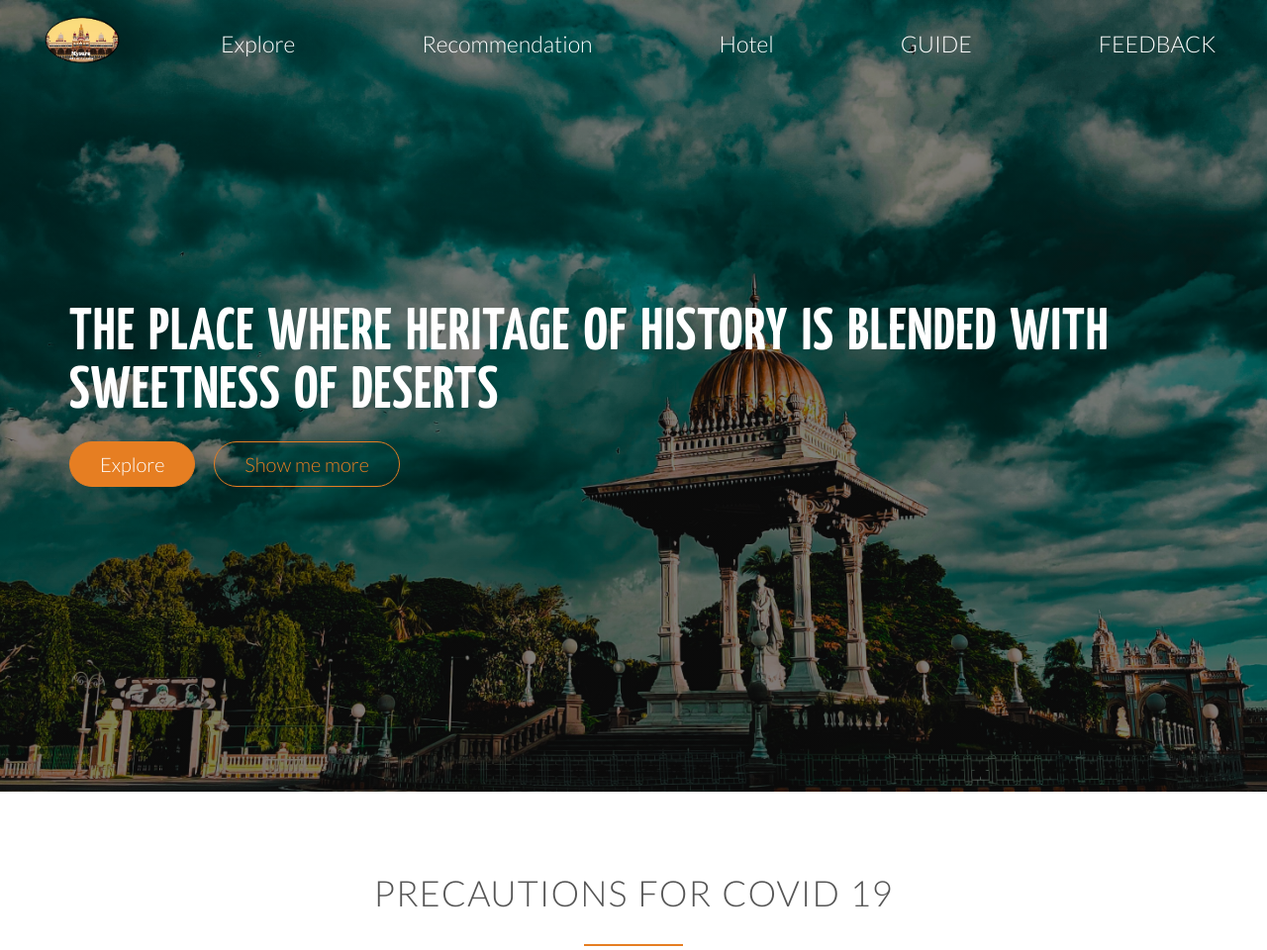
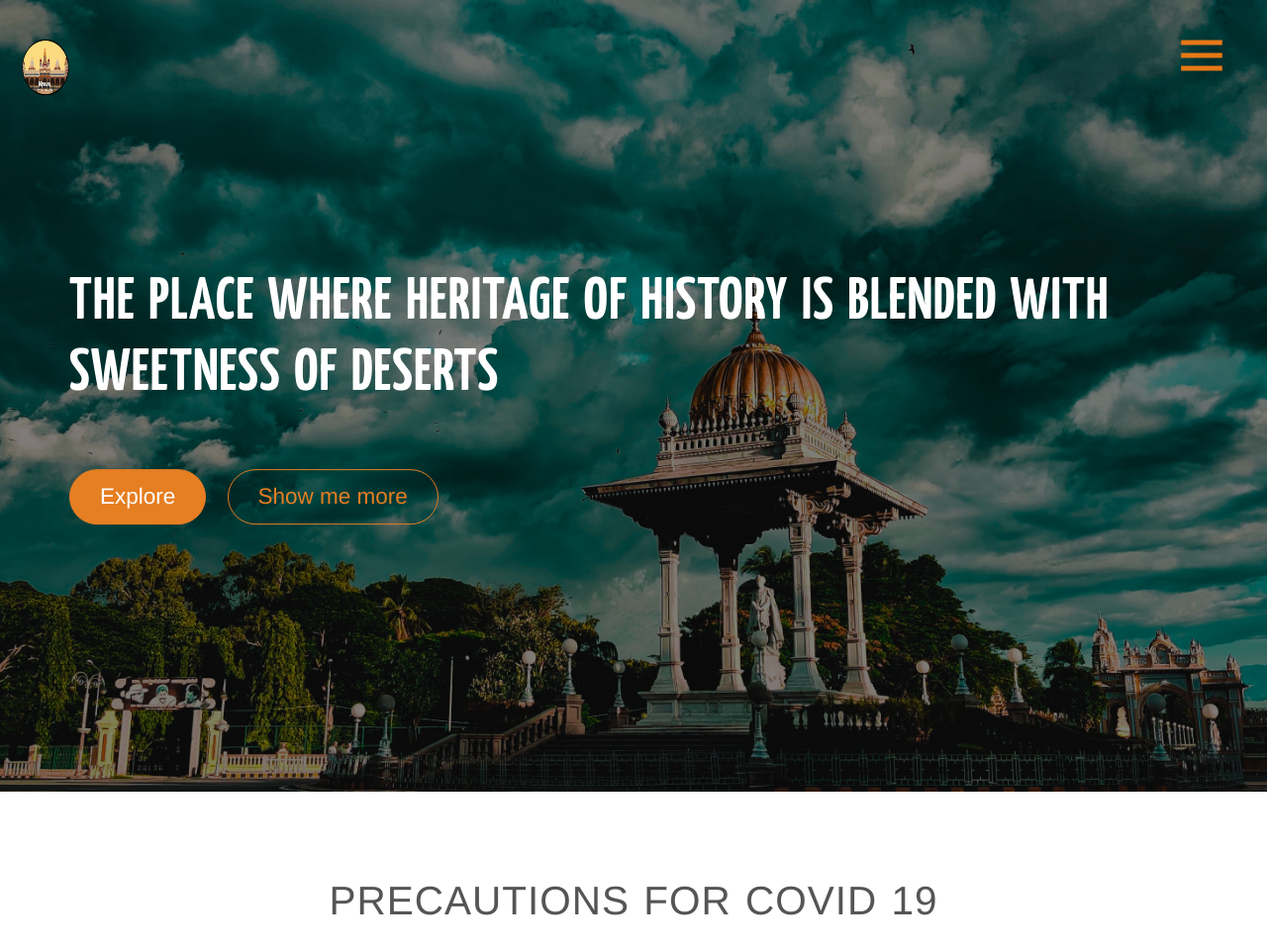
Before and after one commit to Vaibhav-84/DSC_WOW_Mysuru_Tourism, a Django app: page / in a window 1280 px wide. Shown: the top 960 px of the page at 99% size. Run offline with Django 3.2, Linux system fonts and the light colour scheme; some libraries are stand-ins or nearby versions; some web fonts are replaced.

Commit message:
Navbar added

```diff
--- a/Tourism/static/resources/css/navbar.css
+++ b/Tourism/static/resources/css/navbar.css
@@ -1,62 +1,287 @@
-@import url('https://fonts.googleapis.com/css2?family=Bebas+Neue&display=swap');
-#navbar{
-    width: 100%;
-    height: 87px;
-    color: black;
-    display: flex;
-    justify-content: space-between;
-    align-items: center;
-    position: fixed;
-    z-index: 100;
-    transition: all 0.2s ease-in-out;
-}
-.effectbg{
-    background: rgb(243, 100, 34);
-}
-#navlogo{
-    display: flex;
-    flex-direction: column;
-    justify-content: center;
-    align-items: center;
-    position: relative;
-    left: 10px;
-    transition: all 0.2s ease-in-out;
-}
-#navlogo:hover{
-    transform: scale(1.08);
-}
-#navlogo img{
-    width: 159px;
-    height: 82px;
-}
-#navlogo h3{
-    font-size: 10px;
-    color: azure;
-    font-family: 'Bebas Neue', cursive;
+@import url('https://fonts.googleapis.com/css?family=Merriweather:900&display=swap');
+
+:root {
+  --color-primary: #e67816;
+  --color-secondary: #f0f7ee;
+  --duration: 1s;
+  --nav-duration: calc(var(--duration) / 4);
+  --ease: cubic-bezier(0.215, 0.61, 0.355, 1);
+  --space: 1rem;
+  --font-primary: 'Helvetica', sans-serif;
+  --font-heading: 'Merriweather', serif;
+  --font-size: 1.125rem;
+  --line-height: 1.5;
 }
 
-#navbar ul{
-    display: flex;
-}
-#navbar ul li{
-    list-style: none;
-}
-#navbar ul li a{
-    color: white;
-    text-decoration: none;
-    margin: 0px 53px;
-    font-size: 23px;
-    padding: 5px 11px;
-    outline: none;
-}
-#navbar ul li a:hover{
-
-    color: black;
-    background-color: aliceblue;
-    border-radius: 20px;
+* {
+  box-sizing: border-box;
 }
 
+body {
+  font-family: var(--font-primary);
+  font-size: var(--font-size);
+  line-height: var(--line-height);
+}
 
-.icon-area {
-    display: none;
+h1 {
+  margin-bottom: calc(var(--space) * 3);
+  font-family: var(--font-heading);
+  font-size: calc(var(--font-size) + 6vmin);
+  line-height: calc(var(--line-height) / 1.25);
 }
+
+.main-navigation-toggle {
+  position: fixed;
+  height: 1px;
+  width: 1px;
+  overflow: hidden;
+  clip: rect(1px, 1px, 1px, 1px);
+  white-space: nowrap;
+}
+
+.main-navigation-toggle+label {
+  position: fixed;
+  top: calc(var(--space) * 1.5);
+  right: calc(var(--space) * 2);
+  cursor: pointer;
+  z-index: 2;
+}
+
+.icon--menu-toggle {
+  --size: calc(1rem + 4vmin);
+  display: flex;
+  align-items: center;
+  justify-content: center;
+  width: var(--size);
+  height: var(--size);
+  stroke-width: 6;
+}
+
+.icon-group {
+  transform: translateX(0);
+  transition: transform var(--nav-duration) var(--ease);
+}
+
+.icon--menu {
+  stroke: var(--color-primary);
+}
+
+.icon--close {
+  stroke: var(--color-secondary);
+  transform: translateX(-100%);
+}
+
+.main-navigation {
+  position: fixed;
+  top: 0;
+  left: 0;
+  display: flex;
+  align-items: center;
+  width: 100%;
+  height: 100%;
+  transform: translateX(-100%);
+  transition: transform var(--nav-duration);
+  z-index: 1;
+}
+
+.main-navigation:after {
+  content: '';
+  position: absolute;
+  top: 0;
+  left: 0;
+  width: 100%;
+  height: 100%;
+  background-color: var(--color-primary);
+  transform-origin: 0 50%;
+  z-index: -1;
+}
+
+.main-navigation ul {
+  font-size: 8vmin;
+  font-family: var(--font-heading);
+  width: 100%;
+}
+
+.main-navigation li {
+  --border-size: 1vmin;
+  display: flex;
+  align-items: center;
+  position: relative;
+  overflow: hidden;
+}
+
+.main-navigation li:after {
+  content: '';
+  position: absolute;
+  bottom: 0;
+  left: 0;
+  width: 100%;
+  height: var(--border-size);
+  background-color: var(--color-secondary);
+  transform-origin: 0 50%;
+  transform: translateX(-100%) skew(15deg);
+}
+
+.main-navigation a {
+  display: inline-block;
+  width: 100%;
+  max-width: 800px;
+  margin: 0 auto;
+  color: var(--color-secondary);
+  line-height: 1;
+  text-decoration: none;
+  -webkit-user-select: none;
+  -moz-user-select: none;
+  -ms-user-select: none;
+  user-select: none;
+  padding: var(--space) calc(var(--space) * 2) calc(var(--space) + var(--border-size) / 2);
+  transform: translateY(100%);
+}
+
+.main-content {
+  margin: 6rem auto;
+  max-width: 70ch;
+  padding: 0 calc(var(--space) * 2);
+  transform: translateX(0);
+  transition: transform calc(var(--nav-duration) * 2) var(--ease);
+}
+
+.main-content>*+* {
+  margin-top: calc(var(--space) * var(--line-height));
+}
+
+.main-navigation-toggle:checked~label .icon--menu-toggle .icon-group {
+  transform: translateX(100%);
+}
+
+.main-navigation-toggle:checked~.main-content {
+  transform: translateX(10%);
+}
+
+.main-navigation-toggle:checked~.main-navigation {
+  transition-duration: 0s;
+  transform: translateX(0);
+}
+
+.main-navigation-toggle:checked~.main-navigation:after {
+  -webkit-animation: nav-bg var(--nav-duration) var(--ease) forwards;
+  animation: nav-bg var(--nav-duration) var(--ease) forwards;
+}
+
+.main-navigation-toggle:checked~.main-navigation li:after {
+  -webkit-animation: nav-line var(--duration) var(--ease) forwards;
+  animation: nav-line var(--duration) var(--ease) forwards;
+}
+
+.main-navigation-toggle:checked~.main-navigation a {
+  -webkit-animation: link-appear calc(var(--duration) * 1.5) var(--ease) forwards;
+  animation: link-appear calc(var(--duration) * 1.5) var(--ease) forwards;
+}
+
+.main-navigation-toggle:checked~.main-navigation li:nth-child(1):after, .main-navigation-toggle:checked~.main-navigation li:nth-child(1) a {
+  -webkit-animation-delay: calc((var(--duration) / 2) * 1 * 0.125);
+  animation-delay: calc((var(--duration) / 2) * 1 * 0.125);
+}
+
+.main-navigation-toggle:checked~.main-navigation li:nth-child(2):after, .main-navigation-toggle:checked~.main-navigation li:nth-child(2) a {
+  -webkit-animation-delay: calc((var(--duration) / 2) * 2 * 0.125);
+  animation-delay: calc((var(--duration) / 2) * 2 * 0.125);
+}
+
+.main-navigation-toggle:checked~.main-navigation li:nth-child(3):after, .main-navigation-toggle:checked~.main-navigation li:nth-child(3) a {
+  -webkit-animation-delay: calc((var(--duration) / 2) * 3 * 0.125);
+  animation-delay: calc((var(--duration) / 2) * 3 * 0.125);
+}
+
+.main-navigation-toggle:checked~.main-navigation li:nth-child(4):after, .main-navigation-toggle:checked~.main-navigation li:nth-child(4) a {
+  -webkit-animation-delay: calc((var(--duration) / 2) * 4 * 0.125);
+  animation-delay: calc((var(--duration) / 2) * 4 * 0.125);
+}
+
+@-webkit-keyframes nav-bg {
+  from {
+    transform: translateX(-100%) skewX(-15deg);
+  }
+
+  to {
+    transform: translateX(0);
+  }
+}
+
+@keyframes nav-bg {
+  from {
+    transform: translateX(-100%) skewX(-15deg);
+  }
+
+  to {
+    transform: translateX(0);
+  }
+}
+
+@-webkit-keyframes nav-line {
+  0% {
+    transform: scaleX(0);
+    transform-origin: 0 50%;
+  }
+
+  35% {
+    transform: scaleX(1.001);
+    transform-origin: 0 50%;
+  }
+
+  65% {
+    transform: scaleX(1.001);
+    transform-origin: 100% 50%;
+  }
+
+  100% {
+    transform: scaleX(0);
+    transform-origin: 100% 50%;
+  }
+}
+
+@keyframes nav-line {
+  0% {
+    transform: scaleX(0);
+    transform-origin: 0 50%;
+  }
+
+  35% {
+    transform: scaleX(1.001);
+    transform-origin: 0 50%;
+  }
+
+  65% {
+    transform: scaleX(1.001);
+    transform-origin: 100% 50%;
+  }
+
+  100% {
+    transform: scaleX(0);
+    transform-origin: 100% 50%;
+  }
+}
+
+@-webkit-keyframes link-appear {
+  0%, 25% {
+    transform: translateY(100%);
+  }
+
+  50%, 100% {
+    transform: translateY(0);
+  }
+}
+
+@keyframes link-appear {
+  0%, 25% {
+    transform: translateY(100%);
+  }
+
+  50%, 100% {
+    transform: translateY(0);
+  }
+}
+
+.navlogo {
+
+}
--- a/Tourism/static/resources/css/style.css
+++ b/Tourism/static/resources/css/style.css
@@ -18,7 +18,18 @@
   overflow-x: hidden;
   scroll-behavior: smooth;
 }
-
+html {
+    overflow: scroll;
+    overflow-x: hidden;
+}
+::-webkit-scrollbar {
+    width: 0px;  /* Remove scrollbar space */
+    background: transparent;  /* Optional: just make scrollbar invisible */
+}
+/* Optional: show position indicator in red */
+::-webkit-scrollbar-thumb {
+    background: #FF0000;
+}
 .clearfix {zoom: 1}
 .clearfix:after {
   content: '.';
--- a/Tourism/templates/index.html
+++ b/Tourism/templates/index.html
@@ -25,20 +25,47 @@
 
 <body>
   <header>
-    <nav id="navbar">
+    <input id="page-nav-toggle" class="main-navigation-toggle" type="checkbox" />
+    <label for="page-nav-toggle">
+      <svg class="icon--menu-toggle" viewBox="0 0 60 30">
+        <g class="icon-group">
+          <g class="icon--menu">
+            <path d="M 6 0 L 54 0" />
+            <path d="M 6 15 L 54 15" />
+            <path d="M 6 30 L 54 30" />
+          </g>
+          <g class="icon--close">
+            <path d="M 15 0 L 45 30" />
+            <path d="M 15 30 L 45 0" />
+          </g>
+        </g>
+      </svg>
+    </label>
+
+    <nav class="main-navigation">
+      <ul>
+        <li><a href="index.html">Home</a></li>
+        <li><a href="video.html">Greetings</a></li>
+        <li><a href="writtings.html">Memories</a></li>
+        <li><a href="slambook.html">Slambook</a></li>
+        <li><a href="start.html">Guess Who??</a></li>
+        <li><a href="surprise.html">Other Mess</a></li>
+      </ul>
+    </nav>
+    <!-- <nav id="navbar">-->
+
       <div id="navlogo">
-          <a href="https://www.youtube.com/watch?v=sqtpLCP-stE" target="_blank"> <img src='{% static "resources/images/logo.png" alt="" class=" Logo"%}'></a>
+          <a href="https://www.youtube.com/watch?v=sqtpLCP-stE" target="_blank"> <img src='{% static "resources/images/logo.png" %}' alt="" class="Logo"></a>
       </div>
-      <ul>
+      <!-- <ul>
         <li><a href="#explore">Explore</a></li>
         <li><a href="#Recommendation">Recommendation</a></li>
         <li><a href="#Hotel">Hotel</a></li>
         <li><a href="#TOUR">GUIDE</a></li>
         <li><a href="feedback/">FEEDBACK</a></li>
         <li><a href="volunteer/">VOLUNTEER</a></li>
-      </ul>
+      </ul> -->
   </nav>
-
     <div class="hero-text-box">
       <h1 class="headd">The place where Heritage of History is blended with sweetness of Deserts</h1>
       <a class="btn btn-full" href="#explore">Explore</a>
@@ -59,15 +86,13 @@
     <div class="row">
       <div class="col span-1-of-4 box">
         <img src='{% static "resources/images/circle-cropped.png" %}' alt="" class="covidimg">
-        <h3> <Pre>    Say home if sick</Pre> </h3>
+        <h3> <Pre>Stay home if sick</Pre> </h3>
 
       </div>
       <div class="col span-1-of-4 box">
         <img src='{% static "resources/images/circle-cropped (1).png" %}' alt="" class="covidimg">
         <h3><pre>
-  Don't touch your
-     face with
-  unwashed hands
+  Wear mask
                 </pre>
               </h3>
       </div>
@@ -77,7 +102,7 @@
       </div>
       <div class="col span-1-of-4 box">
         <img src='{% static "resources/images/circle-cropped (2).png" %}' alt="" class="covidimg">
-        <h3><pre>Wash your hands</pre> </h3>
+        <h3><pre>Sanitize hands</pre> </h3>
       </div>
     </div>
   </section>
```
Also changed, not shown: other parts of Tourism/static/resources/css/style.css (+10 -22 lines).
